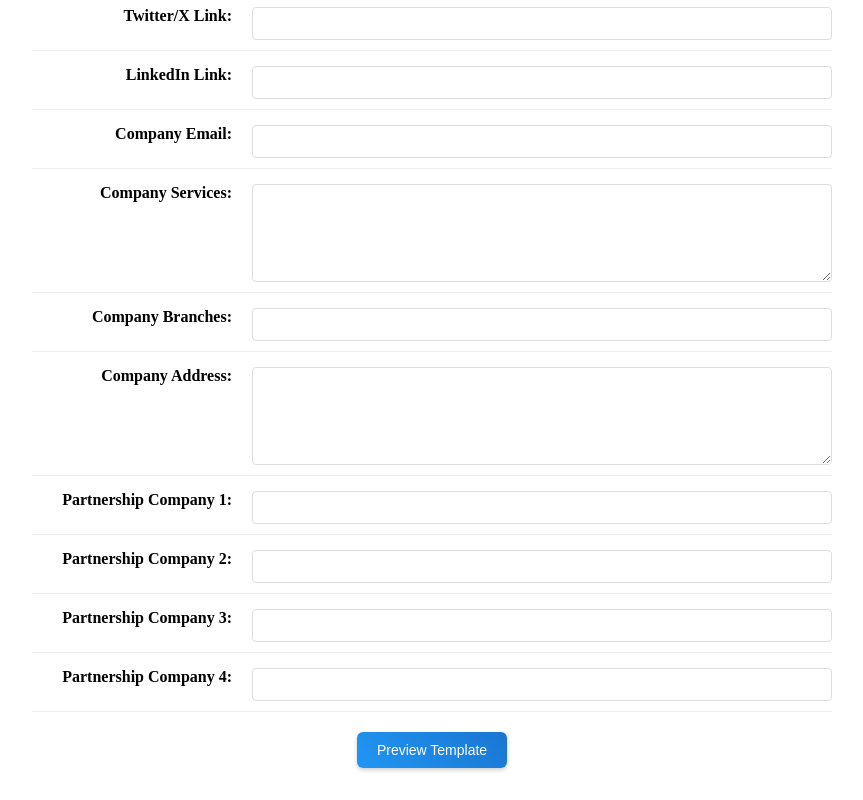
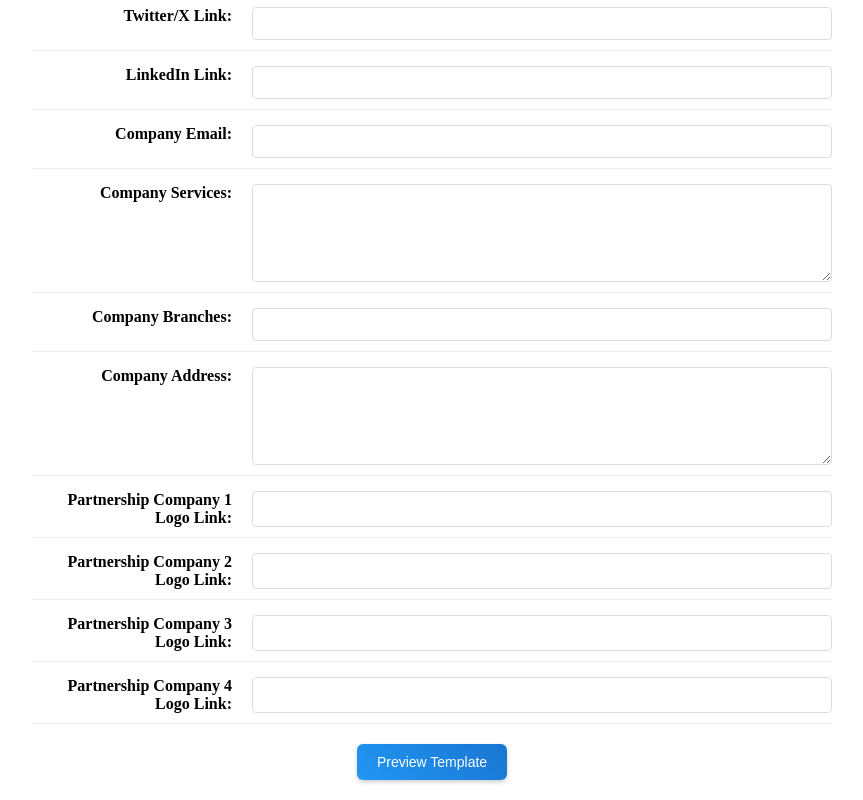
Before and after one commit to muhammed-bilal-uxd/adinn-mail-template, a website: page index.html in a window 1280 px wide. Shown: the part 349-1149 px from the top of the page, without its empty margins (208-1071 px from the left). Drawn offline with nearby package versions, Linux system fonts and the light colour scheme.

Commit message:
fix: Update partnership company labels in index.html to clarify that they are for logo links

```diff
--- a/index.html
+++ b/index.html
@@ -156,19 +156,19 @@
           <textarea id="companyAddress" name="companyAddress"></textarea>
         </div>
         <div class="form-row">
-          <label for="partnerCompany1">Partnership Company 1:</label>
+          <label for="partnerCompany1">Partnership Company 1 Logo Link:</label>
           <input type="text" id="partnerCompany1" name="partnerCompany1" />
         </div>
         <div class="form-row">
-          <label for="partnerCompany2">Partnership Company 2:</label>
+          <label for="partnerCompany2">Partnership Company 2 Logo Link:</label>
           <input type="text" id="partnerCompany2" name="partnerCompany2" />
         </div>
         <div class="form-row">
-          <label for="partnerCompany3">Partnership Company 3:</label>
+          <label for="partnerCompany3">Partnership Company 3 Logo Link:</label>
           <input type="text" id="partnerCompany3" name="partnerCompany3" />
         </div>
         <div class="form-row">
-          <label for="partnerCompany4">Partnership Company 4:</label>
+          <label for="partnerCompany4">Partnership Company 4 Logo Link:</label>
           <input type="text" id="partnerCompany4" name="partnerCompany4" />
         </div>
         <div class="submit-row">
--- a/package.json
+++ b/package.json
@@ -1,5 +1,5 @@
 {
-  "name": "mail-template",
+  "name": "bilal-mail-template",
   "version": "1.0.0",
   "description": "",
   "main": "index.js",
```
